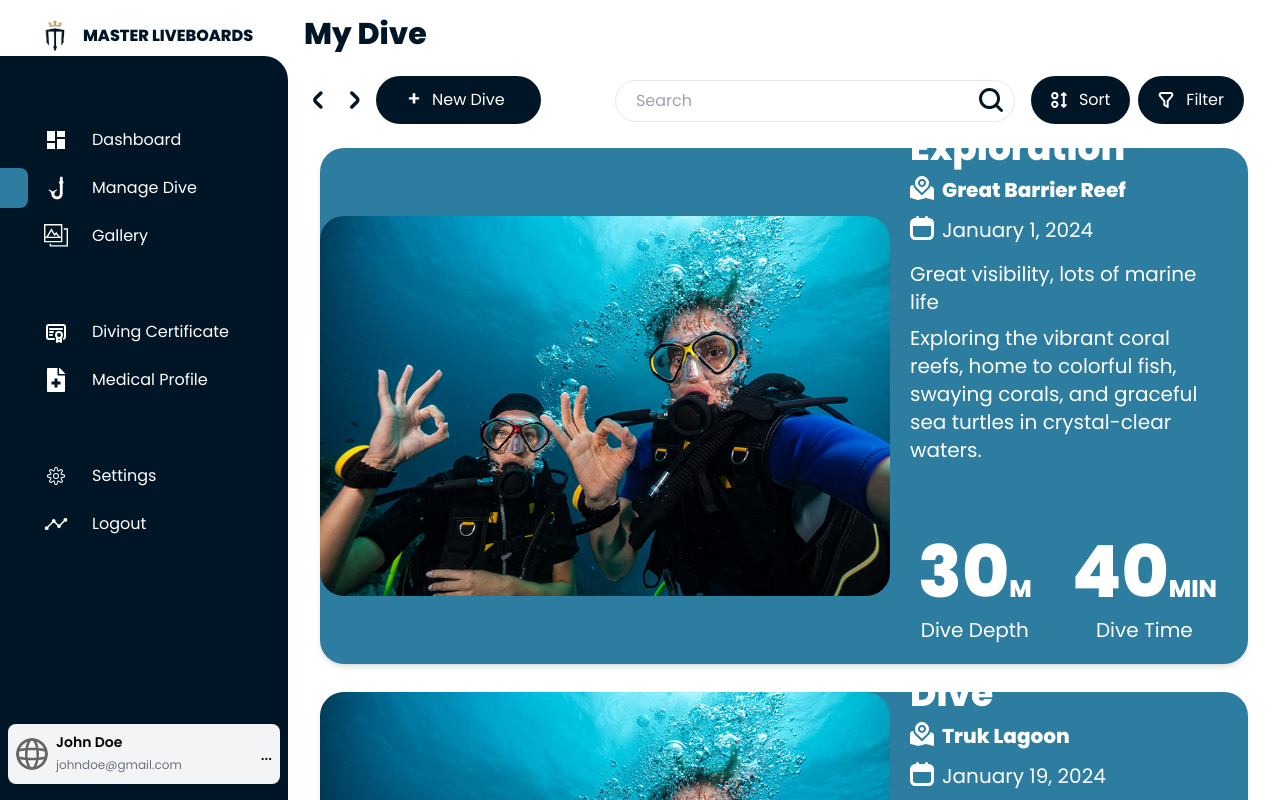
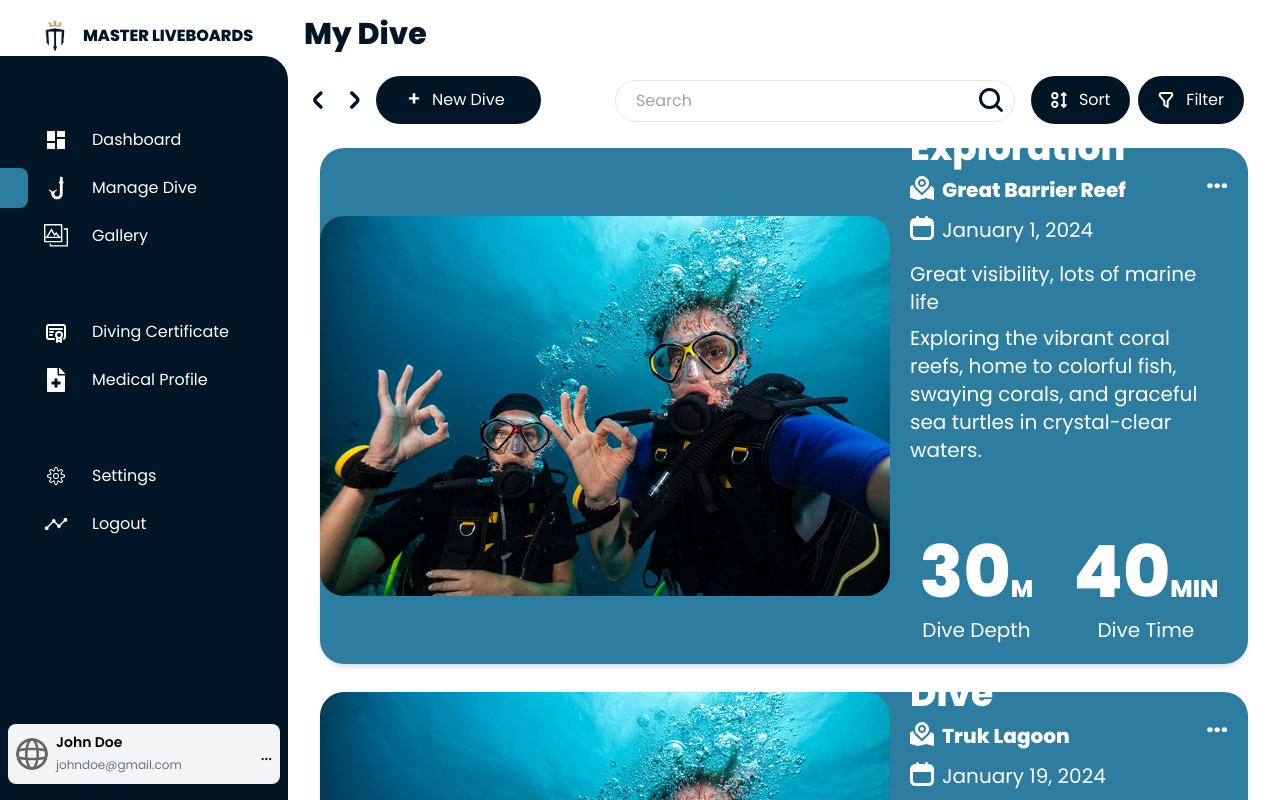
Before and after one commit to roserossssss/dive-site, a Next.js app in the folder diver-application/: page /dashboard/DiveManagement in a window 1280 px wide. Shown: the top 800 px of the page. Built offline with nearby package versions, Linux system fonts and the light colour scheme.

Commit message:
Update and Delete Error
- removed the double sort and filter

```diff
--- a/diver-application/app/dashboard/DiveManagement/page.tsx
+++ b/diver-application/app/dashboard/DiveManagement/page.tsx
@@ -1,7 +1,7 @@
 "use client";
 
 import { useRouter } from "next/navigation";
-import { useState } from "react";
+import { useState} from "react";
 import Link from "next/link";
 
 import { CiMenuKebab } from "react-icons/ci";
@@ -256,23 +256,18 @@ const confirmDelete = () => {
 
           </div>
 
-          {/* Sort & Filter Buttons */}
-          <div className="flex space-x-4 p-4">
-            <button
-              onClick={() => setSortDropdownOpen(!sortDropdownOpen)}
-              className="bg-[#001526] text-white px-5 py-3 rounded-full flex items-center gap-3"
-            >
-              <img src="/sort.svg" alt="Sort" className="w-4 h-4" />
-              Sort
-            </button>
+            {/* Dropdown Button */}
+            <div className="absolute top-4 right-5">
+                <button
+                  onClick={() =>
+                    setDropdownIndex(dropdownIndex === index ? null : index)
+                  }
+                  className="text-2xl font-bold cursor-pointer text-white"
+                >
+                  ...
+                </button>
 
-            <button
-              onClick={() => setFilterDropdownOpen(!filterDropdownOpen)}
-              className="bg-[#001526] text-white px-5 py-3 rounded-full flex items-center gap-3"
-            >
-              <img src="/filter.svg" alt="Filter" className="w-4 h-4" />
-              Filter
-            </button>
+
             {dropdownIndex === index && (
               <div className="absolute top-10 right-0 bg-white shadow-md rounded-lg p-2 w-28">
                 <Link href={`/dashboard/DiveManagement/id${dive.id}`}>
```
